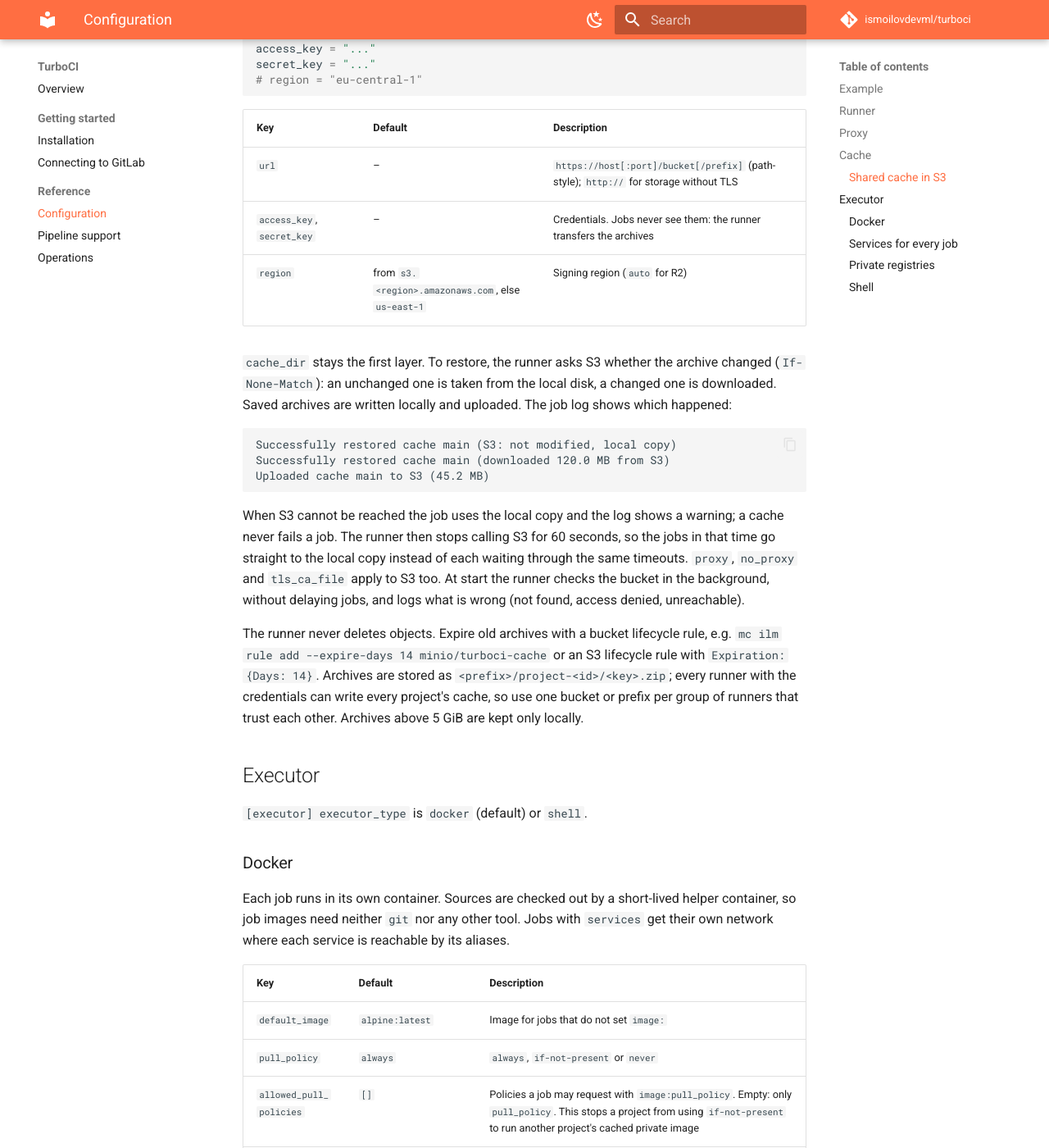
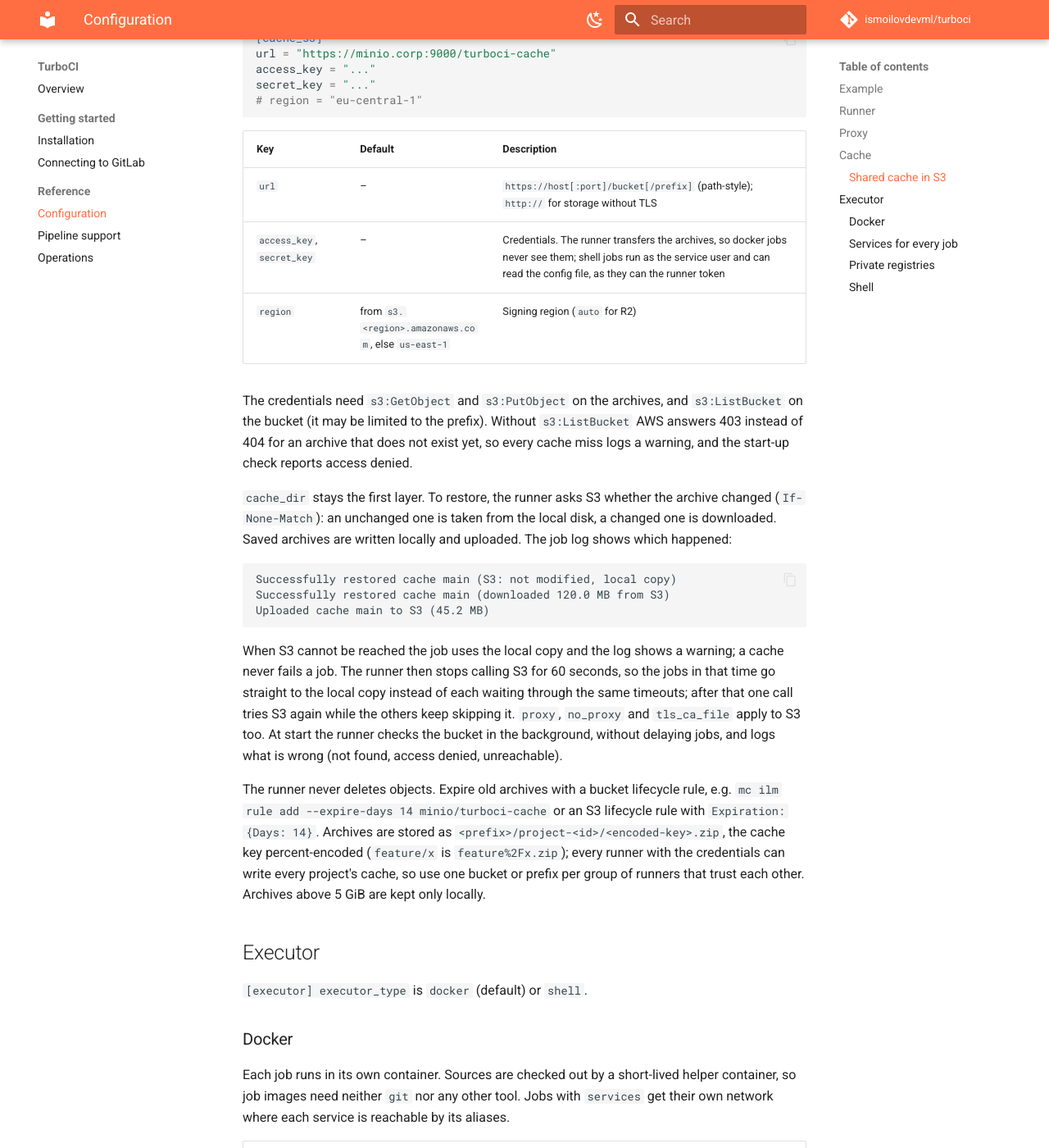
Before and after one commit to ismoilovdevml/turboci, an MkDocs documentation site: the page built from docs/configuration.md, in a window 1280 px wide and 1400 px high, scrolled down 3356 px. Shown: the whole window at 82% size. Built offline with MkDocs 1.6.1 and Material for MkDocs 9.7.7, drawn with Linux system fonts in a browser that asks for light colours; comment, search, counter and statistics services are not loaded; some of the changed text lies outside the part shown.

Commit message:
Document S3 permissions, object names and clearing the shared cache
- Clearing the local cache with cache_s3 needs the bucket objects
  deleted too, or GitLab's Clear runner caches.
- The permissions the S3 credentials need, and what a missing
  s3:ListBucket looks like.
- Object names use the percent-encoded cache key.
- Shell jobs can read the config file, S3 keys included; jobs can read
  the proxy password from their variables.
- After the 60 s pause one call tries S3 again.

```diff
--- a/docs/configuration.md
+++ b/docs/configuration.md
@@ -89,7 +89,8 @@ With `proxy` set:
   aliases below.
 - `NO_PROXY` also lists `localhost`, `127.0.0.1`, `::1` and the job's service
   aliases, so `tcp://docker:2375` and `postgres:5432` never go to the proxy.
-- A password in the proxy URL is masked in job logs.
+- A password in the proxy URL is masked in job logs. Jobs still read the full
+  URL, password included, from their proxy variables.
 
 Image pulls are done by dockerd, which has its own proxy setting. At start the
 runner logs a warning with the drop-in to add when dockerd has no proxy:
@@ -132,8 +133,14 @@ secret_key = "..."
 | Key | Default | Description |
 |---|---|---|
 | `url` | – | `https://host[:port]/bucket[/prefix]` (path-style); `http://` for storage without TLS |
-| `access_key`, `secret_key` | – | Credentials. Jobs never see them: the runner transfers the archives |
+| `access_key`, `secret_key` | – | Credentials. The runner transfers the archives, so docker jobs never see them; shell jobs run as the service user and can read the config file, as they can the runner token |
 | `region` | from `s3.<region>.amazonaws.com`, else `us-east-1` | Signing region (`auto` for R2) |
+
+The credentials need `s3:GetObject` and `s3:PutObject` on the archives, and
+`s3:ListBucket` on the bucket (it may be limited to the prefix). Without
+`s3:ListBucket` AWS answers 403 instead of 404 for an archive that does not
+exist yet, so every cache miss logs a warning, and the start-up check reports
+access denied.
 
 `cache_dir` stays the first layer. To restore, the runner asks S3 whether the
 archive changed (`If-None-Match`): an unchanged one is taken from the local
@@ -149,7 +156,8 @@ Uploaded cache main to S3 (45.2 MB)
 When S3 cannot be reached the job uses the local copy and the log shows a
 warning; a cache never fails a job. The runner then stops calling S3 for 60
 seconds, so the jobs in that time go straight to the local copy instead of
-each waiting through the same timeouts. `proxy`, `no_proxy` and `tls_ca_file`
+each waiting through the same timeouts; after that one call tries S3 again
+while the others keep skipping it. `proxy`, `no_proxy` and `tls_ca_file`
 apply to S3 too. At start the runner checks the bucket in the background,
 without delaying jobs, and logs what is wrong (not found, access denied,
 unreachable).
@@ -157,7 +165,8 @@ unreachable).
 The runner never deletes objects. Expire old archives with a bucket lifecycle
 rule, e.g. `mc ilm rule add --expire-days 14 minio/turboci-cache` or an S3
 lifecycle rule with `Expiration: {Days: 14}`. Archives are stored as
-`<prefix>/project-<id>/<key>.zip`; every runner with the credentials can
+`<prefix>/project-<id>/<encoded-key>.zip`, the cache key percent-encoded
+(`feature/x` is `feature%2Fx.zip`); every runner with the credentials can
 write every project's cache, so use one bucket or prefix per group of
 runners that trust each other. Archives above 5 GiB are kept only locally.
 
```
Also changed, not shown: docs/operations.md (+5 -0 lines).
